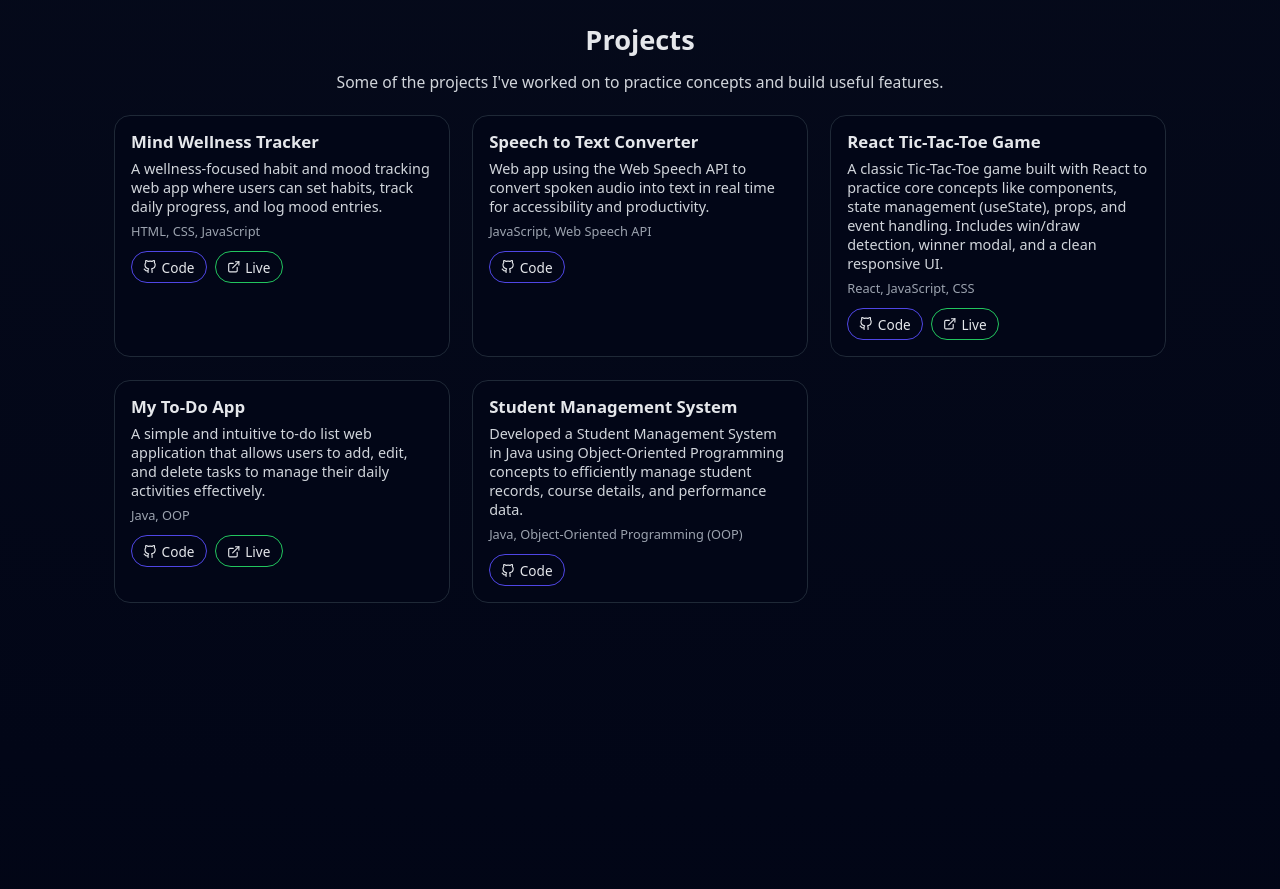
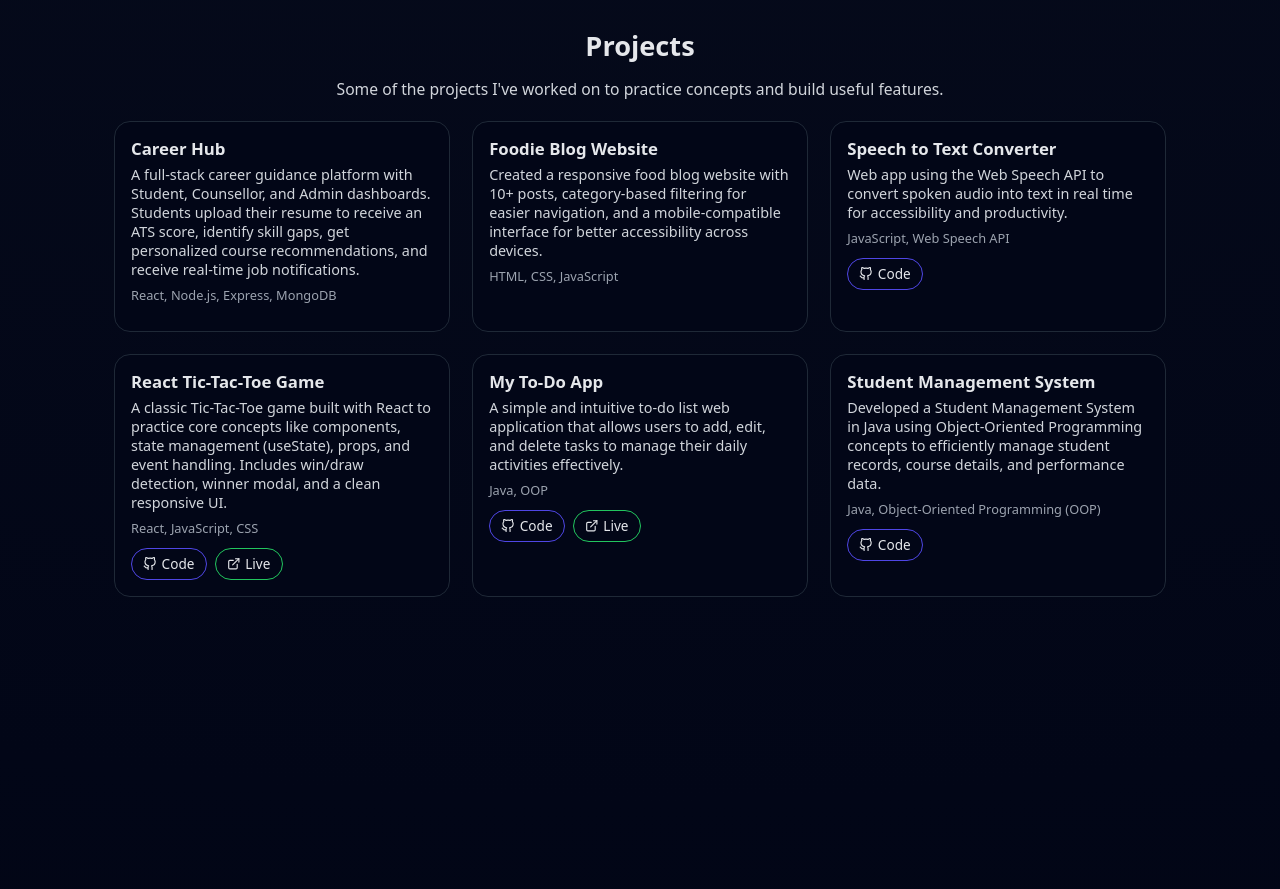
Before and after one commit to Bhavyasree1711/BhavyaSree_Portfolio, a React (Create React App) app: page / in a window 1280 px wide. Shown: the part 3360-4249 px from the top of the page. Built offline with nearby package versions, Linux system fonts and the light colour scheme.

Commit message:
Replace Mind Wellness Tracker with Career Hub project

```diff
--- a/src/components/Projects.js
+++ b/src/components/Projects.js
@@ -3,12 +3,16 @@ import { FiGithub, FiExternalLink } from "react-icons/fi";
 
 const projects = [
   {
-    title: "Mind Wellness Tracker",
+    title: "Career Hub",
     desc:
-      "A wellness-focused habit and mood tracking web app where users can set habits, track daily progress, and log mood entries.",
+      "A full-stack career guidance platform with Student, Counsellor, and Admin dashboards. Students upload their resume to receive an ATS score, identify skill gaps, get personalized course recommendations, and receive real-time job notifications.",
+    tech: "React, Node.js, Express, MongoDB",
+  },
+  {
+    title: "Foodie Blog Website",
+    desc:
+      "Created a responsive food blog website with 10+ posts, category-based filtering for easier navigation, and a mobile-compatible interface for better accessibility across devices.",
     tech: "HTML, CSS, JavaScript",
-    github: "https://github.com/Bhavyasree1711/MindWellness_Tracker",
-    live: "https://wellness-tracker-mu.vercel.app/",
   },
   {
     title: "Speech to Text Converter",
```
